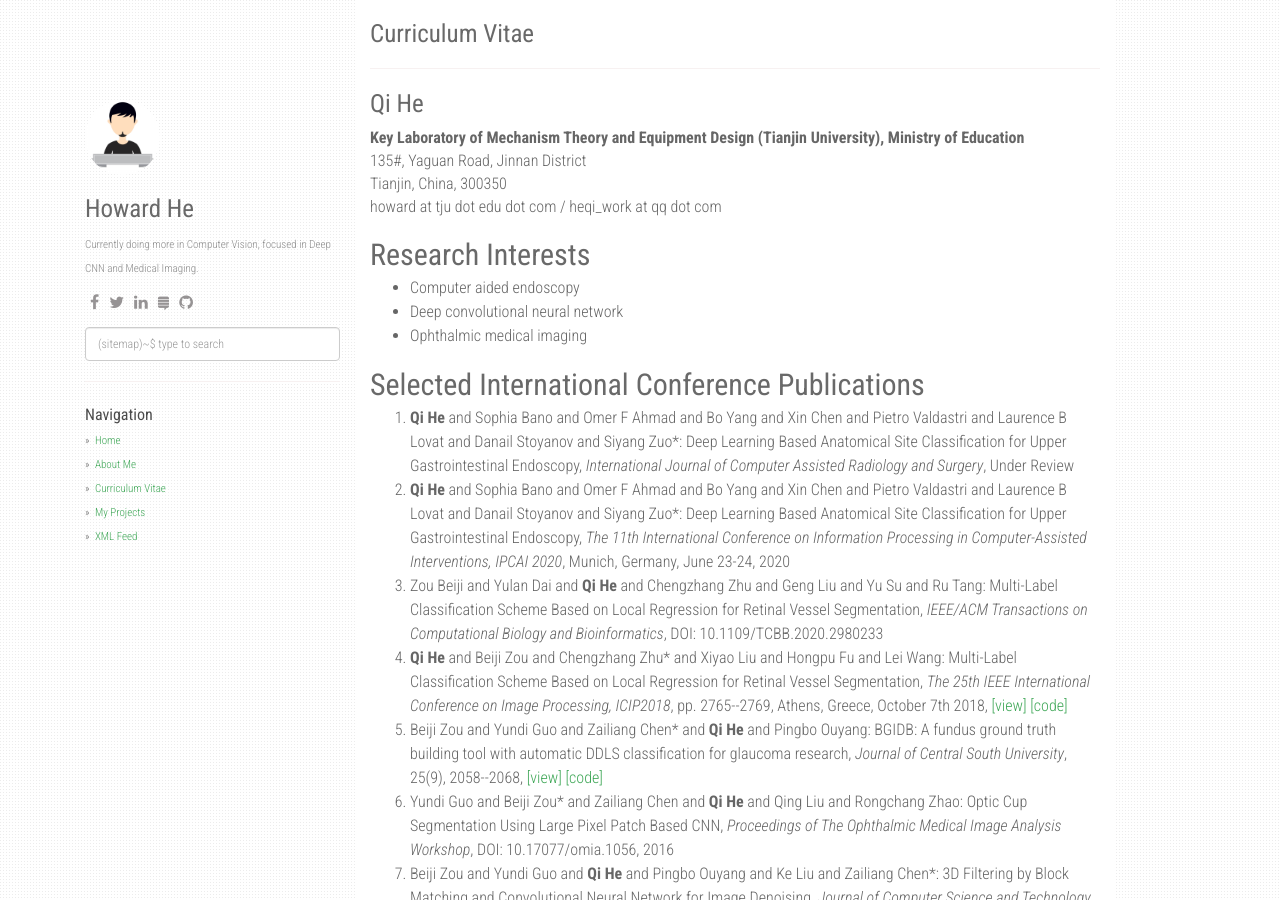
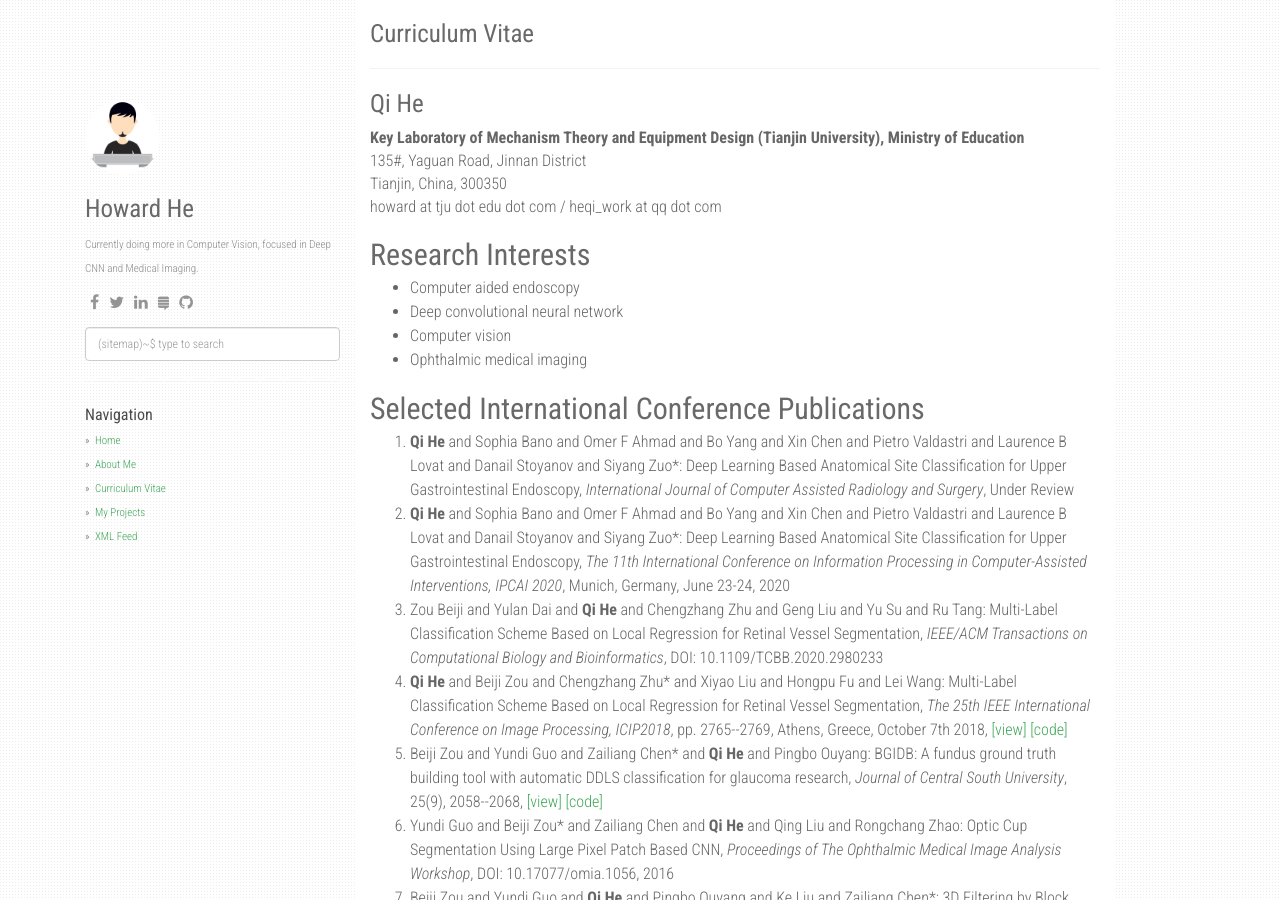
Before and after one commit to howardchina/howardchina.github.io, a Jekyll site: the page built from cv.md, in a window 1280 px wide and 900 px high. Built offline with Jekyll 4.4.1, drawn with Linux system fonts in a browser that asks for light colours; nearby versions of some CDN libraries.

Commit message:
Update cv.md

```diff
--- a/cv.md
+++ b/cv.md
@@ -16,6 +16,7 @@ permalink: /cv/
 	<ul>
 		<li>Computer aided endoscopy</li>
 		<li>Deep convolutional neural network</li>
+		<li>Computer vision</li>
 		<li>Ophthalmic medical imaging</li>
 	</ul>
     <h2>Selected International Conference Publications</h2>
```
